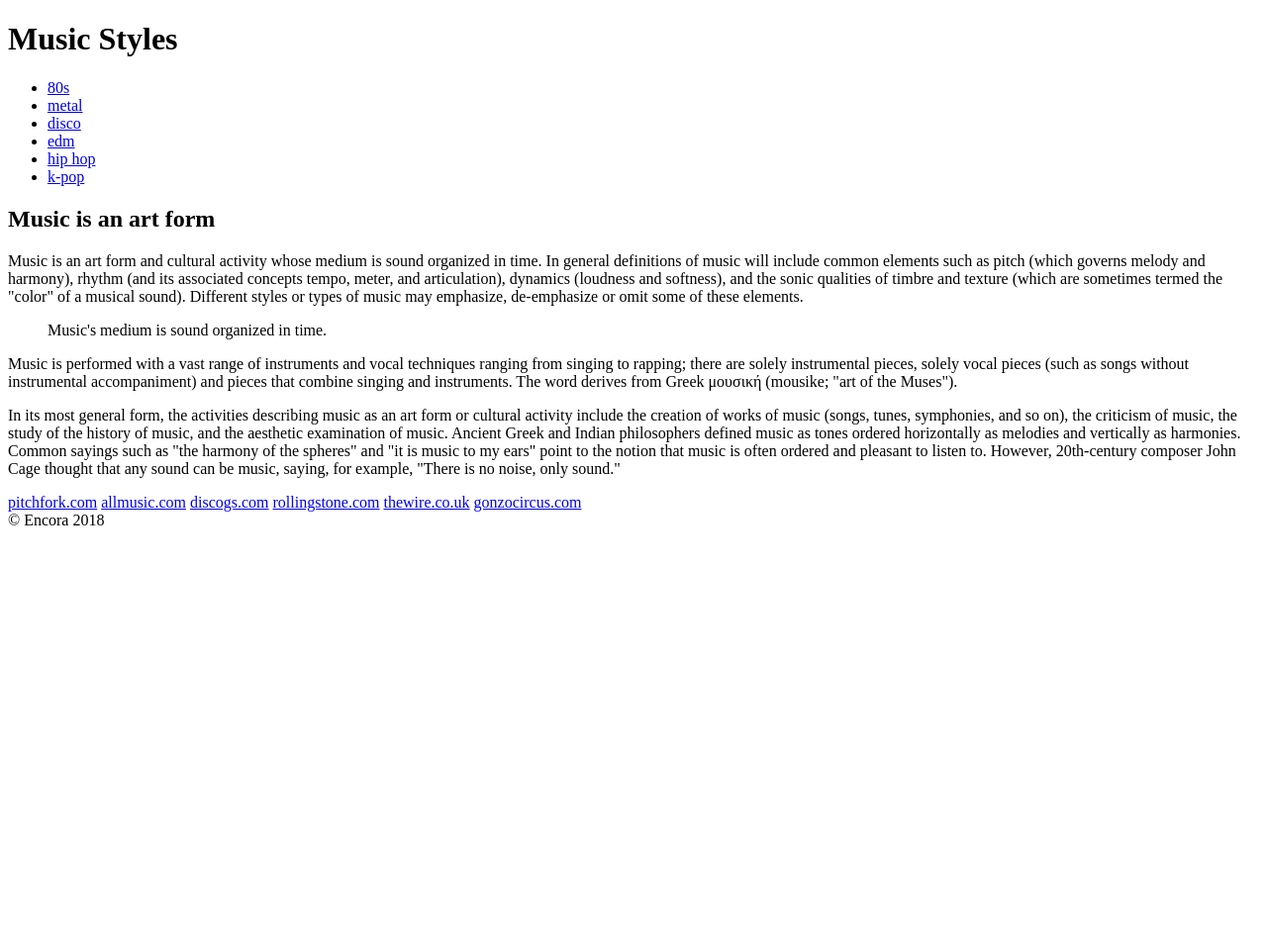
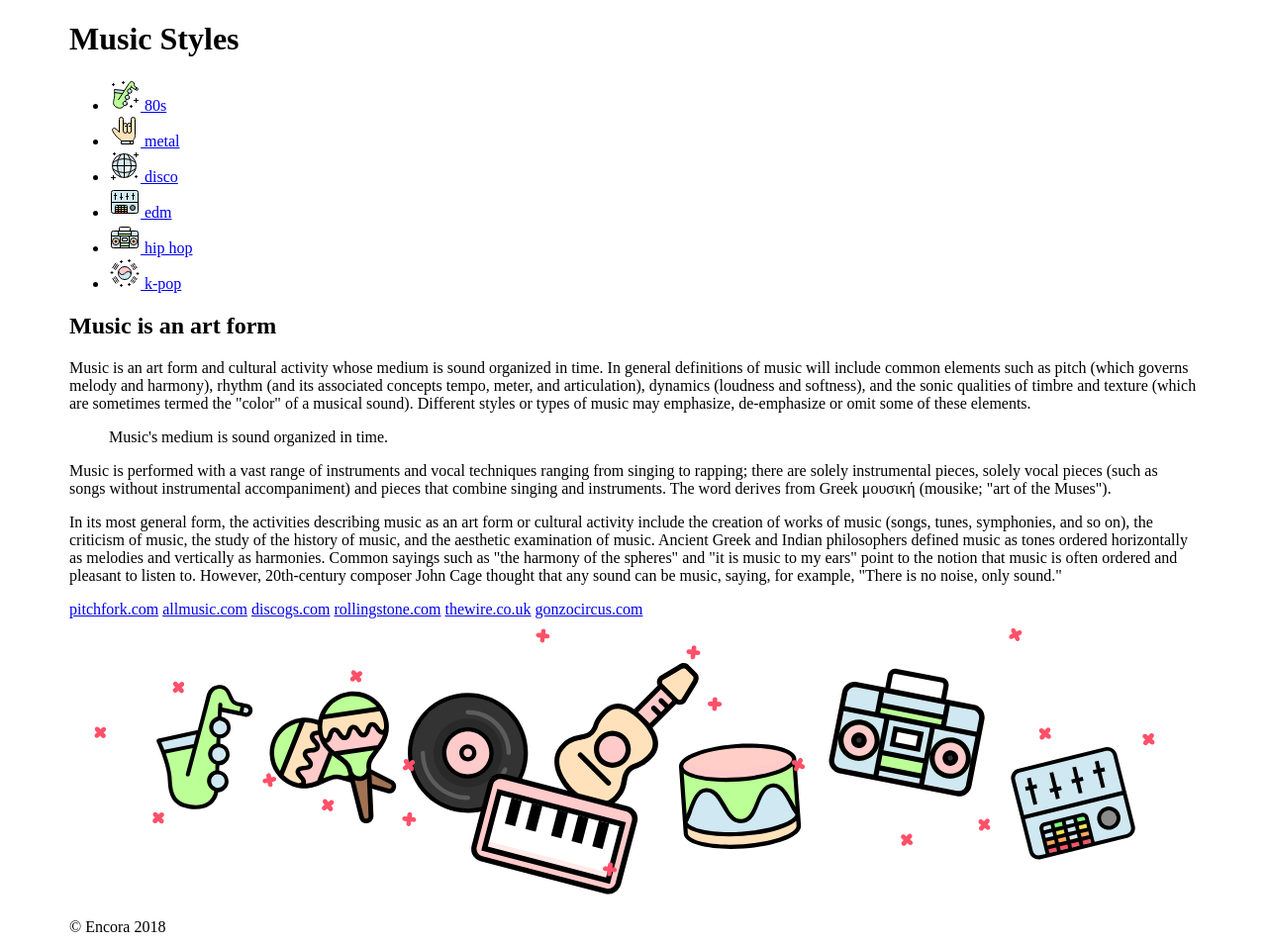
Before and after one commit to VCLdesigns/interfacedesign-oefening8, a plain HTML site: page index.html in a window 1280 px wide. Shown: the whole page at 99% size. Before the commit the page ends 800 px from the top, so only its background shows below. Drawn offline with Linux system fonts and the light colour scheme.

Commit message:
inserted pictures

```diff
--- a/css/style.css
+++ b/css/style.css
@@ -0,0 +1,4 @@
+#container{
+    max-width: 1140px;
+    margin: 0 auto;
+}
--- a/index.html
+++ b/index.html
@@ -14,12 +14,12 @@
             <h1>Music Styles</h1>
             <nav>
                 <ul>
-                    <li><a href="#">80s</a></li>
-                    <li><a href="#">metal</a></li>
-                    <li><a href="#">disco</a></li>
-                    <li><a href="#">edm</a></li>
-                    <li><a href="#">hip hop</a></li>
-                    <li><a href="#">k-pop</a></li>
+                    <li><a href="#"> <img src="img/jazz.svg" alt="80's"> 80s</a></li>
+                    <li><a href="#"><img src="img/metal.svg" alt="metal"> metal</a></li>
+                    <li><a href="#"><img src="img/disco.svg" alt="Disco"> disco</a></li>
+                    <li><a href="#"><img src="img/edm.svg" alt="EDM"> edm</a></li>
+                    <li><a href="#"><img src="img/hip_hop.svg" alt="Hip Hop"> hip hop</a></li>
+                    <li><a href="#"><img src="img/k-pop.svg" alt="k-pop"> k-pop</a></li>
                 </ul>
             </nav>
         </header>
@@ -50,7 +50,9 @@
             </div>
         </main>
         <footer>
-            <div id="footer-img"></div>
+            <div id="footer-img">
+                <img src="img/collage.svg" alt="">
+            </div>
         &copy; Encora 2018
         </footer>
     </div>
```
